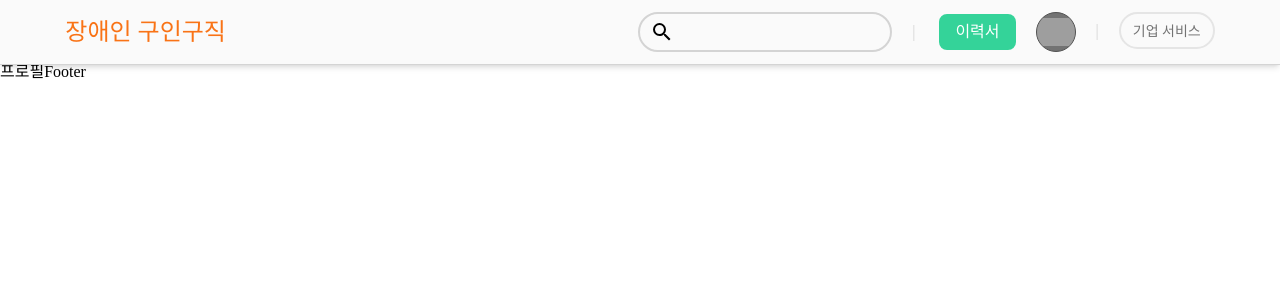
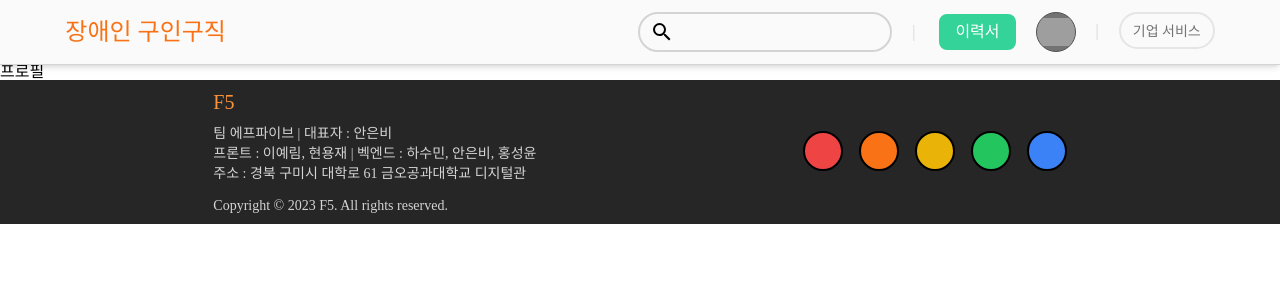
Before and after one commit to f5-workable/f5-workable.github.io, a React (Create React App) app: page /profile in a window 1280 px wide. Shown: the top 300 px of the page. Built offline with nearby package versions, Linux system fonts and the light colour scheme; grey boxes are pictures that could not be loaded; the HTML template or start-up script is replaced by a standard one.

Commit message:
Footer 컴포넌트 제작

```diff
--- a/src/components/Footer.js
+++ b/src/components/Footer.js
@@ -1,7 +1,37 @@
 const Footer = () => {
   return (
-    <span>Footer</span>
+    <footer className="w-full bg-neutral-800 sticky top-0 mx-auto my-0">
+      <div className="w-2/3 h-full mx-auto my-0 flex flex-col lg:flex-row lg:justify-between">
+        <div className="flex flex-col w-full text-center lg:text-start">
+          <div className="py-2">
+            <span className="text-xl text-orange-400">F5</span>
+          </div>
+          <div className="flex justify-center items-center lg:justify-between">
+            <div className="pb-2">
+              <p className="block text-neutral-300 text-sm ">팀 에프파이브 | 대표자 : 안은비</p>
+              <p className="block text-neutral-300 text-sm">
+                프론트 : 이예림, 현용재 | 벡엔드 : 하수민, 안은비, 홍성윤
+              </p>
+
+              <p className="block text-neutral-300 text-sm">
+                주소 : 경북 구미시 대학로 61 금오공과대학교 디지털관
+              </p>
+              <p className="block pt-3 text-neutral-300 text-sm">
+                Copyright &copy; 2023 F5. All rights reserved.
+              </p>
+            </div>
+          </div>
+        </div>
+        <div className="w-full h-full my-auto pt-2 pb-5 text-center lg:text-right lg:p-0">
+          <div className="inline-block border-2 border-black border-solid w-10 h-10 mr-4 rounded-full bg-red-500 hover:bg-red-600 hover:scale-110"></div>
+          <div className="inline-block border-2 border-black border-solid w-10 h-10 mr-4 rounded-full bg-orange-500 hover:bg-orange-600 hover:scale-110"></div>
+          <div className="inline-block border-2 border-black border-solid w-10 h-10 mr-4 rounded-full bg-yellow-500 hover:bg-yellow-600 hover:scale-110"></div>
+          <div className="inline-block border-2 border-black border-solid w-10 h-10 mr-4 rounded-full bg-green-500 hover:bg-green-600 hover:scale-110"></div>
+          <div className="inline-block border-2 border-black border-solid w-10 h-10 rounded-full bg-blue-500 hover:bg-blue-600 hover:scale-110"></div>
+        </div>
+      </div>
+    </footer>
   );
-}
+};
 
-export default Footer
+export default Footer;
```
